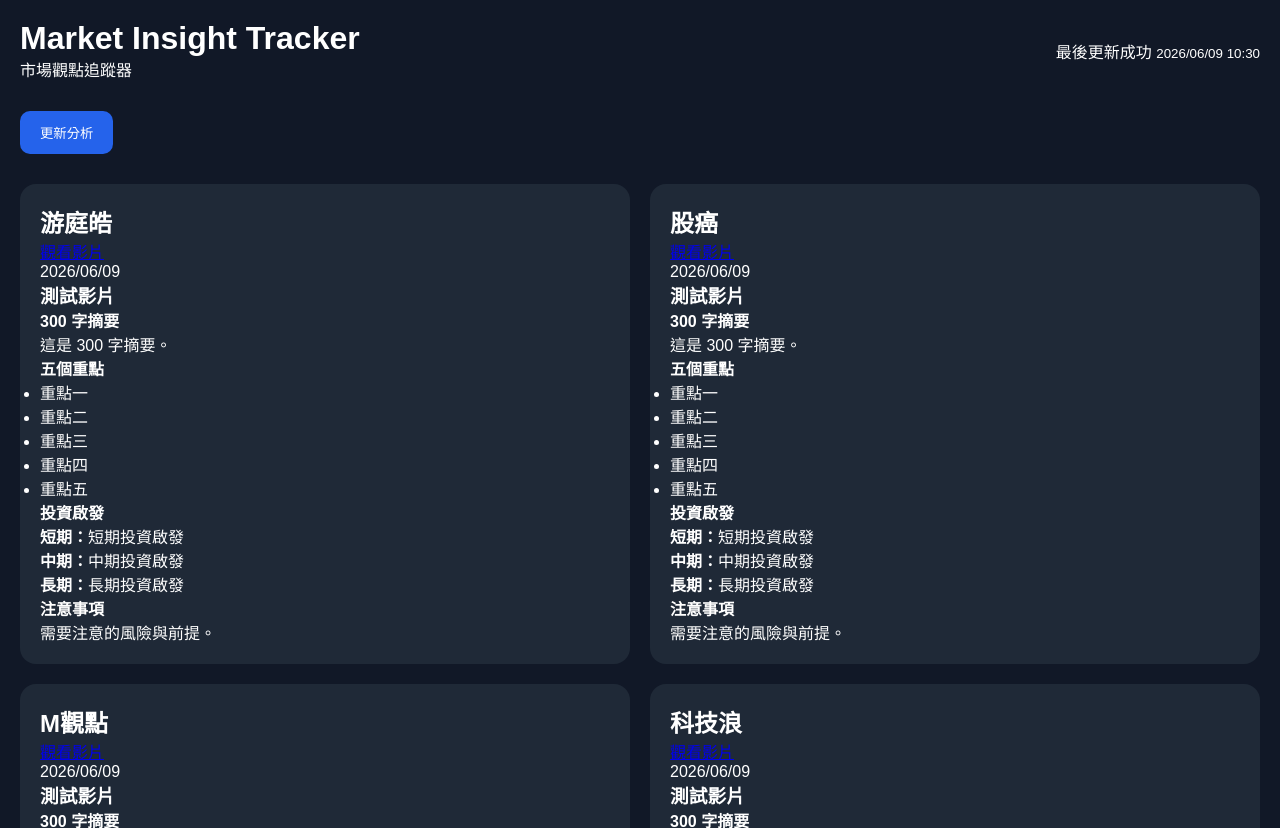
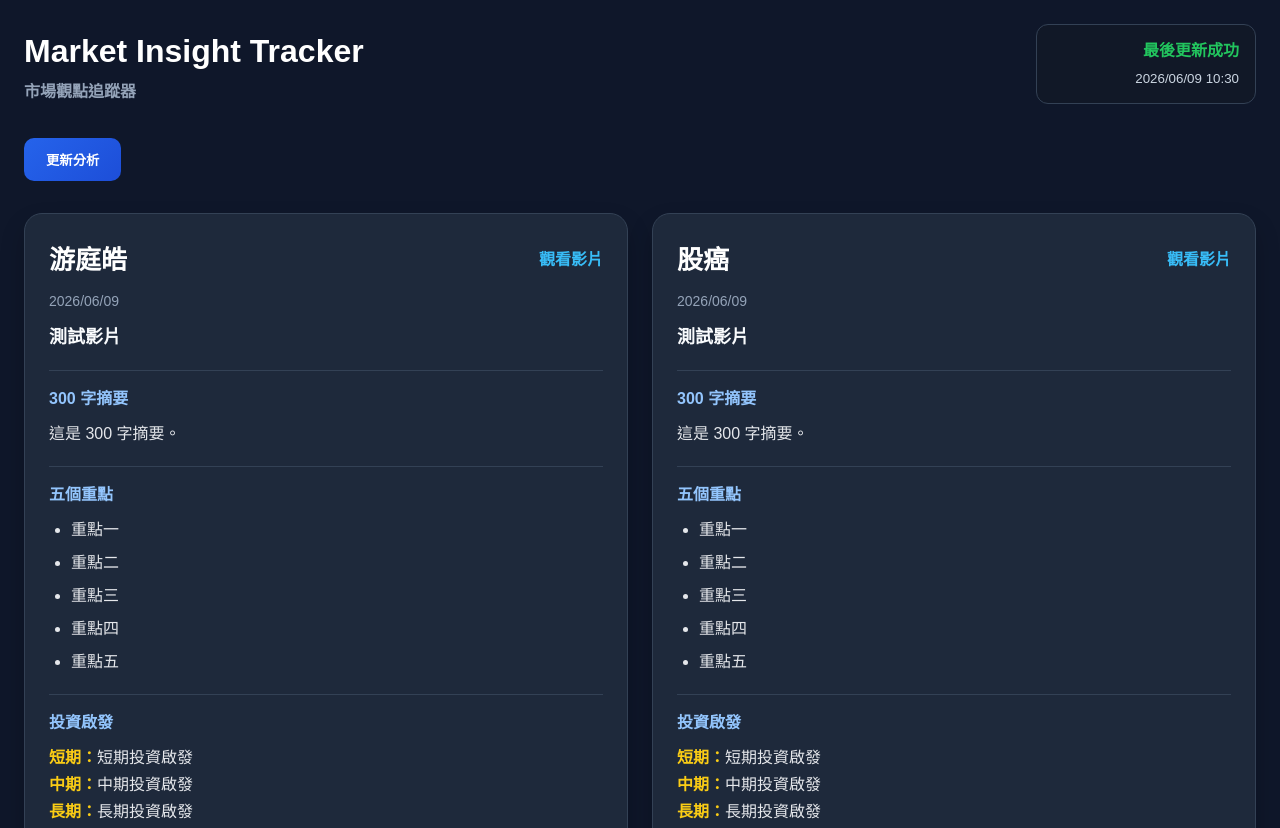
Before and after one commit to vicwiznf/market-insight-tracker, a plain HTML site: page index.html in a window 1280 px wide. Shown: the top 828 px of the page. Drawn offline with Linux system fonts and the light colour scheme.

Commit message:
Update style.css

```diff
--- a/style.css
+++ b/style.css
@@ -5,65 +5,181 @@
 }
 
 body {
-  background-color: #111827;
-  color: #ffffff;
-  font-family: Arial, sans-serif;
-  padding: 20px;
+  background-color: #0f172a;
+  color: #e5e7eb;
+  font-family: Arial, "Microsoft JhengHei", sans-serif;
+  padding: 24px;
+  line-height: 1.7;
 }
 
 .topbar {
   display: flex;
   justify-content: space-between;
-  align-items: center;
-  margin-bottom: 30px;
+  align-items: flex-start;
+  margin-bottom: 32px;
+  gap: 20px;
+}
+
+h1 {
+  font-size: 32px;
+  color: #ffffff;
+}
+
+.topbar p {
+  color: #94a3b8;
+  font-weight: 600;
 }
 
 .status-box {
   text-align: right;
+  background: #111827;
+  border: 1px solid #334155;
+  padding: 12px 16px;
+  border-radius: 12px;
+  min-width: 220px;
+}
+
+#update-status {
+  display: block;
+  color: #22c55e;
+  font-weight: 700;
+}
+
+#last-updated {
+  color: #cbd5e1;
 }
 
 .actions {
-  margin-bottom: 30px;
+  margin-bottom: 32px;
 }
 
 #update-btn {
-  background-color: #2563eb;
+  background: linear-gradient(135deg, #2563eb, #1d4ed8);
   color: white;
   border: none;
-  padding: 12px 20px;
+  padding: 12px 22px;
   border-radius: 10px;
   cursor: pointer;
+  font-weight: 700;
 }
 
 #update-btn:hover {
   opacity: 0.9;
 }
 
+#update-message {
+  margin-top: 10px;
+  color: #38bdf8;
+}
+
 .grid {
   display: grid;
   grid-template-columns: repeat(2, 1fr);
-  gap: 20px;
+  gap: 24px;
 }
 
 .card,
 .consensus-card {
-  background-color: #1f2937;
-  border-radius: 16px;
-  padding: 20px;
+  background: #1e293b;
+  border: 1px solid #334155;
+  border-radius: 18px;
+  padding: 24px;
+  box-shadow: 0 12px 24px rgba(0, 0, 0, 0.2);
+}
+
+.card-header {
+  display: flex;
+  justify-content: space-between;
+  gap: 16px;
+  align-items: center;
+  margin-bottom: 8px;
+}
+
+.card h2 {
+  font-size: 26px;
+  color: #ffffff;
+}
+
+.card h3 {
+  font-size: 18px;
+  color: #f8fafc;
+  margin: 8px 0 18px;
+}
+
+.card h4,
+.consensus-card h2,
+.consensus-card h3 {
+  color: #93c5fd;
+  margin-bottom: 8px;
+}
+
+.card section {
+  margin-top: 18px;
+  padding-top: 14px;
+  border-top: 1px solid #334155;
+}
+
+.meta {
+  color: #94a3b8;
+  font-size: 14px;
+}
+
+a {
+  color: #38bdf8;
+  text-decoration: none;
+  font-weight: 700;
+}
+
+a:hover {
+  text-decoration: underline;
+}
+
+ul {
+  padding-left: 22px;
+}
+
+li {
+  margin-bottom: 6px;
+}
+
+strong {
+  color: #facc15;
 }
 
 .consensus-card {
-  margin-top: 30px;
+  margin-top: 32px;
+}
+
+.consensus-grid {
+  display: grid;
+  grid-template-columns: repeat(3, 1fr);
+  gap: 22px;
+  margin-top: 16px;
 }
 
 @media (max-width: 768px) {
+  body {
+    padding: 16px;
+  }
+
+  .topbar {
+    flex-direction: column;
+  }
+
+  .status-box {
+    width: 100%;
+    text-align: left;
+  }
+
   .grid {
     grid-template-columns: 1fr;
   }
 
-  .topbar {
-    flex-direction: column;
-    align-items: flex-start;
-    gap: 15px;
+  .consensus-grid {
+    grid-template-columns: 1fr;
+  }
+
+  h1 {
+    font-size: 26px;
   }
 }
```
